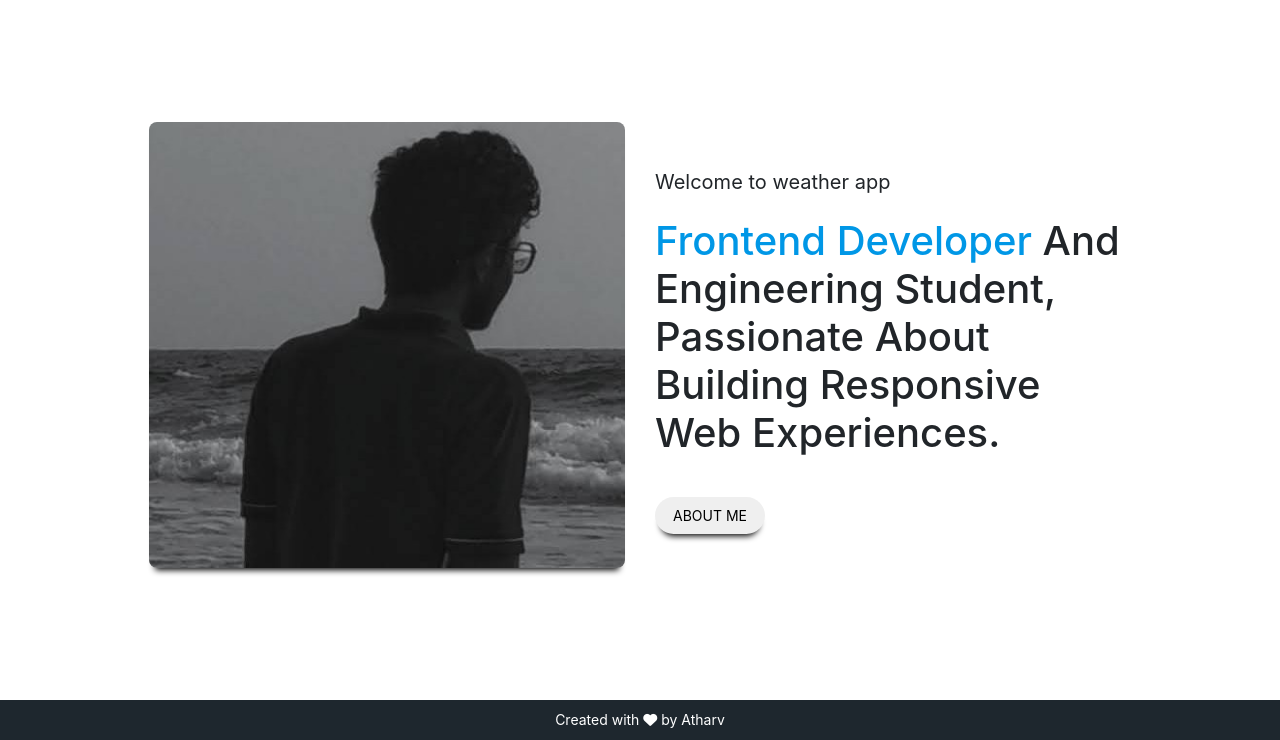
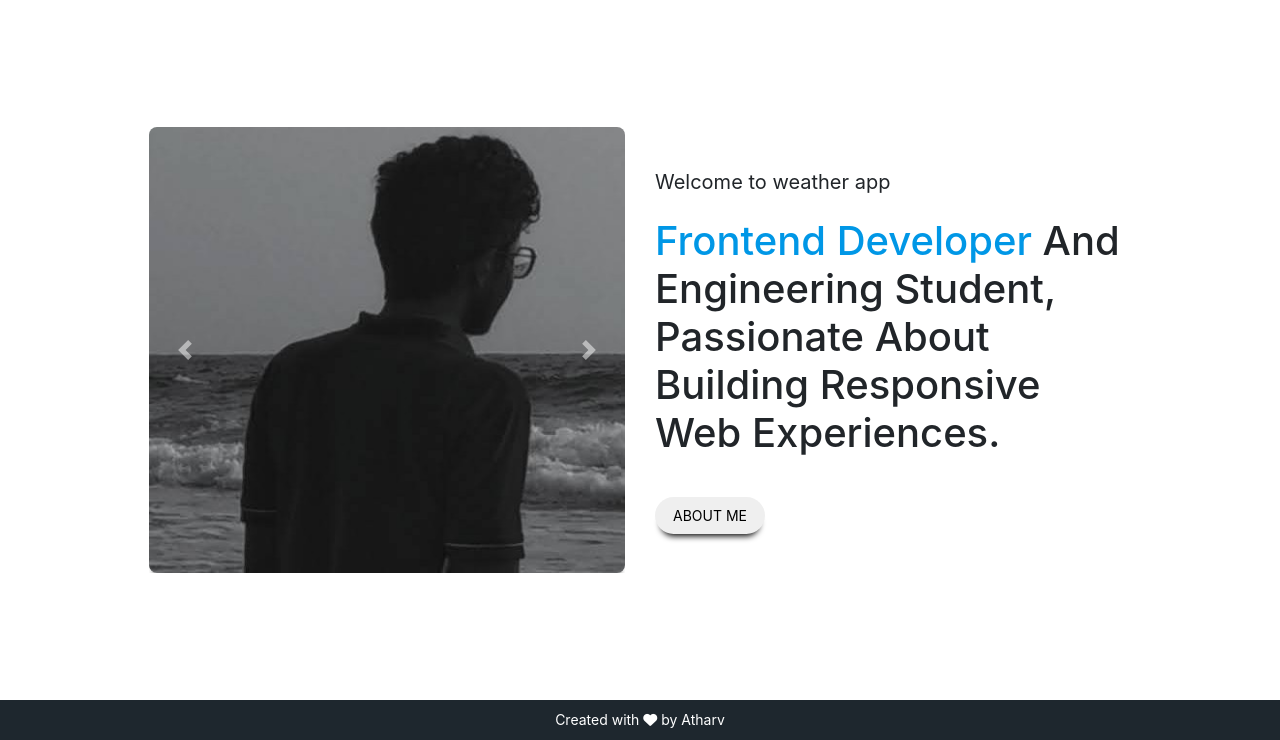
Before and after one commit to Atharv5636/webproject, a Node server app: page /about in a window 1280 px wide. Shown: the part 77-817 px from the top of the page. Run offline with Node 20, Linux system fonts and the light colour scheme; some libraries are stand-ins or nearby versions.

Commit message:
new img added

```diff
--- a/templates/views/about.hbs
+++ b/templates/views/about.hbs
@@ -14,9 +14,25 @@
             <div class="col-md-10 col-12  mx-auto">
                 <div class="row">
                     <div class="col-md-6 col-12 main_header_right align-items-center">
-                   <figure>
-                    <img src="images/about.jpg" alt="atu" class="img-fluid" title="atu weather">
-                   </figure>
+                     <div id="carouselExampleControls" class="carousel slide" data-ride="carousel">
+  <div class="carousel-inner">
+    <div class="carousel-item active">
+      <img class=" w-100" src="images/about.jpg" alt="First slide">
+    </div>
+
+    <div class="carousel-item">
+      <img class=" w-100" src="images/about3.jpg" alt="Third slide">
+    </div>
+  </div>
+  <a class="carousel-control-prev" href="#carouselExampleControls" role="button" data-slide="prev">
+    <span class="carousel-control-prev-icon" aria-hidden="true"></span>
+    <span class="sr-only">Previous</span>
+  </a>
+  <a class="carousel-control-next" href="#carouselExampleControls" role="button" data-slide="next">
+    <span class="carousel-control-next-icon" aria-hidden="true"></span>
+    <span class="sr-only">Next</span>
+  </a>
+</div>
                  </div>
                   <div class="col-md-6 col-12 main_header_left">
 
```
Also changed, not shown: public/images/about2.jpg (added), public/images/about3.jpg (added).
